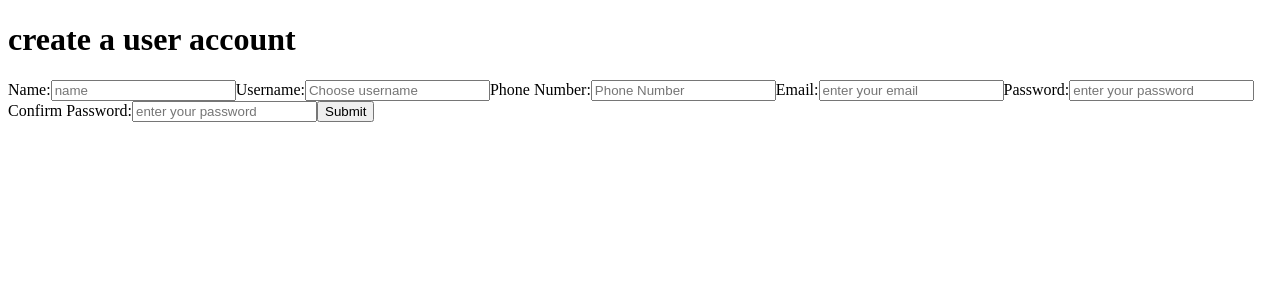
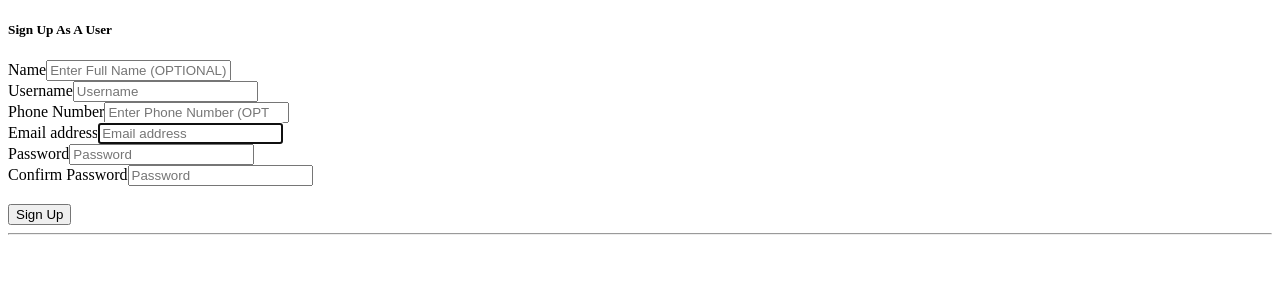
Before and after one commit to TeamSix-ORG/greenfield-project, a React app: page /signupuser in a window 1280 px wide. Shown: the top 300 px of the page. Built offline with nearby package versions, Linux system fonts and the light colour scheme; the HTML template or start-up script is replaced by a standard one.

Commit message:
stylin login and sign up user done

```diff
--- a/react-client/src/components/login.jsx
+++ b/react-client/src/components/login.jsx
@@ -1,16 +1,16 @@
-import React from 'react';
-import $ from 'jquery';
-import { Link } from 'react-router-dom';
-import { Redirect } from 'react-router-dom';
+import React from "react";
+import $ from "jquery";
+import { Link } from "react-router-dom";
+import { Redirect } from "react-router-dom";
 
 class Login extends React.Component {
   constructor(props) {
     super(props);
     this.state = {
-			username: '',
-			email: '',
-			password: '',
-			type: 'user',
+      username: "",
+      email: "",
+      password: "",
+      type: "user",
       authentified: false
     };
     this.handleChange = this.handleChange.bind(this);
@@ -22,21 +22,21 @@ class Login extends React.Component {
   handleSubmit(event) {
     event.preventDefault();
     $.ajax({
-			type: 'POST',
-			url: '/api/login',
-			dataType: 'text',
+      type: "POST",
+      url: "/api/login",
+      dataType: "text",
       data: this.state,
-			contentType: 'application/x-www-form-urlencoded',
-			success: (data) => {
+      contentType: "application/x-www-form-urlencoded",
+      success: data => {
         console.log(data);
         console.log(this.state);
         this.setState({
           authentified: true
         });
         console.log(this.state);
-				localStorage.setItem('user', JSON.stringify(data));
+        localStorage.setItem("user", JSON.stringify(data));
       },
-			error: (err) => {
+      error: err => {
         if (err) {
           console.log(err);
         }
@@ -48,51 +48,89 @@ class Login extends React.Component {
       return (
         <Redirect
           to={{
-						pathname: '/userdashboard'
+            pathname: "/userdashboard"
           }}
         />
       );
     }
     const { username, email, password } = this.state;
     return (
-			<div>
-				<h1>create a user account</h1>
-				<form onSubmit={this.handleSubmit}>
-					<label>
-						Username:
+      <div className="container">
+        <div className="row">
+          <div className="col-sm-9 col-md-7 col-lg-5 mx-auto">
+            <div className="card card-signin my-5">
+              <div className="card-body">
+                <h5 className="card-title text-center">Sign In</h5>
+                <form className="form-signin" onSubmit={this.handleSubmit}>
+                  <div className="form-label-group">
                     <input
                       type="text"
-							placeholder="Choose username"
+                      id="inputEmail"
                       name="username"
                       value={username}
                       onChange={this.handleChange}
+                      className="form-control"
+                      placeholder="Username"
                       required
+                      autoFocus
                     />
-					</label>
-					<label>
-						Email:
+                    <label htmlFor="inputEmail">Username</label>
+                  </div>
+
+                  <div className="form-label-group">
                     <input
-							type="text"
-							placeholder="enter your email"
+                      type="email"
+                      id="inputEmail"
                       name="email"
                       value={email}
                       onChange={this.handleChange}
+                      className="form-control"
+                      placeholder="Email address"
                       required
+                      autoFocus
                     />
-					</label>
-					<label>
-						Password:
+                    <label htmlFor="inputEmail">Email address</label>
+                  </div>
+
+                  <div className="form-label-group">
                     <input
                       type="password"
-							placeholder="enter your password"
+                      id="inputPassword"
+                      className="form-control"
+                      placeholder="Password"
                       name="password"
                       value={password}
                       onChange={this.handleChange}
                       required
                     />
+                    <label htmlFor="inputPassword">Password</label>
+                  </div>
+
+                  <div className="custom-control custom-checkbox mb-3">
+                    <input
+                      type="checkbox"
+                      className="custom-control-input"
+                      id="customCheck1"
+                    />
+                    <label
+                      className="custom-control-label"
+                      htmlFor="customCheck1"
+                    >
+                      Remember password
                     </label>
-					<button type="submit">Submit</button>
+                  </div>
+                  <button
+                    className="btn btn-lg btn-primary btn-block text-uppercase"
+                    type="submit"
+                  >
+                    Sign in
+                  </button>
+                  <hr className="my-4" />
                 </form>
+              </div>
+            </div>
+          </div>
+        </div>
       </div>
     );
   }
--- a/react-client/src/components/signup-user.jsx
+++ b/react-client/src/components/signup-user.jsx
@@ -1,17 +1,17 @@
-import React from 'react';
-import $ from 'jquery';
+import React from "react";
+import $ from "jquery";
 
 class Create_user extends React.Component {
   constructor(props) {
     super(props);
     this.state = {
-			name: '',
-			username: '',
-			phoneNumber: '',
-			email: '',
-			password: '',
-			confirmPassord: '',
-			type: 'user'
+      name: "",
+      username: "",
+      phoneNumber: "",
+      email: "",
+      password: "",
+      confirmPassord: "",
+      type: "user"
     };
     this.handleChange = this.handleChange.bind(this);
     this.handleSubmit = this.handleSubmit.bind(this);
@@ -22,18 +22,18 @@ class Create_user extends React.Component {
   handleSubmit(event) {
     event.preventDefault();
     if (this.state.password !== this.state.confirmPassord) {
-			alert('confirm password');
+      alert("confirm password");
     }
     $.ajax({
-			type: 'POST',
-			url: '/api/signupuser',
-			dataType: 'text',
+      type: "POST",
+      url: "/api/signupuser",
+      dataType: "text",
       data: this.state,
-			contentType: 'application/x-www-form-urlencoded',
-			success: (data) => {
+      contentType: "application/x-www-form-urlencoded",
+      success: data => {
         console.log(data);
       },
-			error: (err) => {
+      error: err => {
         if (err) {
           console.log(err);
         }
@@ -41,67 +41,182 @@ class Create_user extends React.Component {
     });
   }
   render() {
-		const { name, username, phoneNumber, email, password, confirmPassord } = this.state;
+    const {
+      name,
+      username,
+      phoneNumber,
+      email,
+      password,
+      confirmPassord
+    } = this.state;
     return (
-			<div>
-				<h1>create a user account</h1>
-				<form onSubmit={this.handleSubmit}>
-					<label>
-						Name:
-						<input type="text" placeholder="name" name="name" value={name} onChange={this.handleChange} />
-					</label>
-					<label>
-						Username:
+      // <div>
+      // 	<h1>create a user account</h1>
+      // 	<form onSubmit={this.handleSubmit}>
+      // 		<label>
+      // 			Name:
+      // 			<input type="text" placeholder="name" name="name" value={name} onChange={this.handleChange} />
+      // 		</label>
+      // 		<label>
+      // 			Username:
+      // 			<input
+      // 				type="text"
+      // 				placeholder="Choose username"
+      // 				name="username"
+      // 				value={username}
+      // 				onChange={this.handleChange}
+      // 			/>
+      // 		</label>
+      // 		<label>
+      // 			Phone Number:
+      // 			<input
+      // 				type="text"
+      // 				placeholder="Phone Number"
+      // 				name="phoneNumber"
+      // 				value={phoneNumber}
+      // 				onChange={this.handleChange}
+      // 			/>
+      // 		</label>
+      // 		<label>
+      // 			Email:
+      // 			<input
+      // 				type="text"
+      // 				placeholder="enter your email"
+      // 				name="email"
+      // 				value={email}
+      // 				onChange={this.handleChange}
+      // 			/>
+      // 		</label>
+      // 		<label>
+      // 			Password:
+      // 			<input
+      // 				type="password"
+      // 				placeholder="enter your password"
+      // 				name="password"
+      // 				value={password}
+      // 				onChange={this.handleChange}
+      // 			/>
+      // 		</label>
+      // 		<label>
+      // 			Confirm Password:
+      // 			<input
+      // 				type="password"
+      // 				placeholder="enter your password"
+      // 				name="confirmPassord"
+      // 				value={confirmPassord}
+      // 				onChange={this.handleChange}
+      // 			/>
+      // 		</label>
+      // 		<button type="submit">Submit</button>
+      // 	</form>
+      // </div>
+
+      <div className="container">
+        <div className="row">
+          <div className="col-sm-9 col-md-7 col-lg-5 mx-auto">
+            <div className="card card-signin my-5">
+              <div className="card-body">
+                <h5 className="card-title text-center">Sign Up As A User</h5>
+                <form className="form-signin" onSubmit={this.handleSubmit}>
+                  <div className="form-label-group">
+                    <label htmlFor="inputEmail">Name</label>
                     <input
                       type="text"
-							placeholder="Choose username"
+                      id="name"
+                      name="name"
+                      value={name}
+                      onChange={this.handleChange}
+                      className="form-control"
+                      placeholder="Enter Full Name (OPTIONAL)"
+                      autoFocus
+                    />
+                  </div>
+
+                  <div className="form-label-group">
+                    <label htmlFor="inputEmail">Username</label>
+                    <input
+                      type="text"
+                      id="inputUsername"
                       name="username"
                       value={username}
                       onChange={this.handleChange}
+                      className="form-control"
+                      placeholder="Username"
+                      required
+                      autoFocus
                     />
-					</label>
-					<label>
-						Phone Number:
+                  </div>
+
+                  <div className="form-label-group">
+                    <label htmlFor="inputEmail">Phone Number</label>
                     <input
-							type="text"
-							placeholder="Phone Number"
+                      type="number"
+                      id="inputPhoneNumber"
                       name="phoneNumber"
                       value={phoneNumber}
                       onChange={this.handleChange}
+                      className="form-control"
+                      placeholder="Enter Phone Number (OPTIONAL) "
+                      autoFocus
                     />
-					</label>
-					<label>
-						Email:
+                  </div>
+
+                  <div className="form-label-group">
+                    <label htmlFor="inputEmail">Email address</label>
                     <input
-							type="text"
-							placeholder="enter your email"
+                      type="email"
+                      id="inputEmail"
                       name="email"
                       value={email}
                       onChange={this.handleChange}
+                      className="form-control"
+                      placeholder="Email address"
+                      required
+                      autoFocus
                     />
-					</label>
-					<label>
-						Password:
+                  </div>
+
+                  <div className="form-label-group">
+                    <label htmlFor="inputPassword">Password</label>
                     <input
                       type="password"
-							placeholder="enter your password"
+                      id="inputPassword"
+                      className="form-control"
+                      placeholder="Password"
                       name="password"
                       value={password}
                       onChange={this.handleChange}
+                      required
                     />
-					</label>
-					<label>
-						Confirm Password:
+                  </div>
+
+                  <div className="form-label-group">
+                    <label htmlFor="inputPassword">Confirm Password</label>
                     <input
                       type="password"
-							placeholder="enter your password"
+                      id="confirmPassord"
+                      className="form-control"
+                      placeholder="Password"
                       name="confirmPassord"
                       value={confirmPassord}
                       onChange={this.handleChange}
+                      required
                     />
-					</label>
-					<button type="submit">Submit</button>
+                  </div>
+
+                  <br />
+                  <button
+                    className="btn btn-lg btn-primary btn-block text-uppercase"
+                    type="submit"
+                  >
+                    Sign Up
+                  </button>
+                  <hr className="my-4" />
                 </form>
+              </div>
+            </div>
+          </div>
+        </div>
       </div>
     );
   }
```
Also changed, not shown: 1 other file (tests, documents, lock files or other folders). Lines whose indentation alone changed are shown as unchanged.
